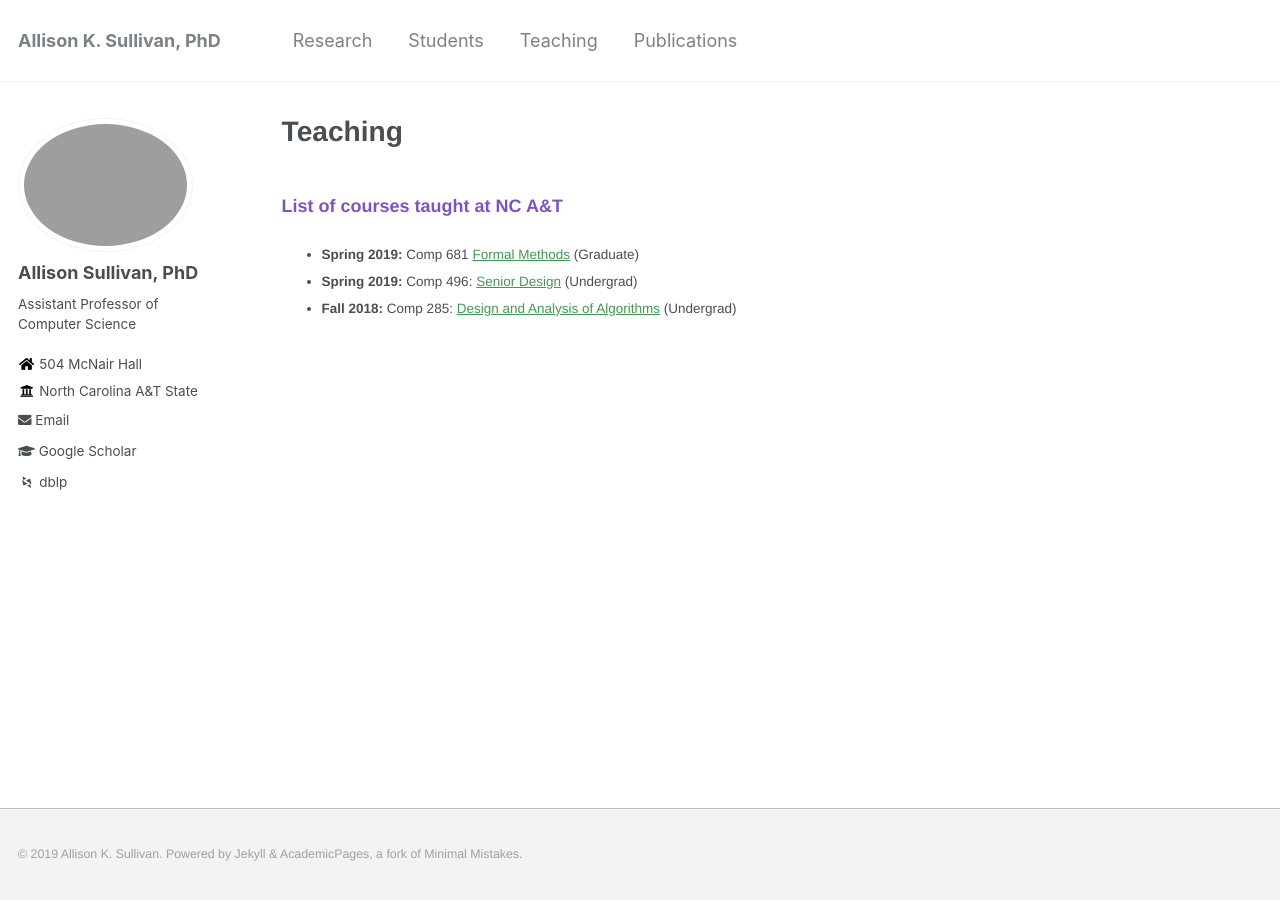
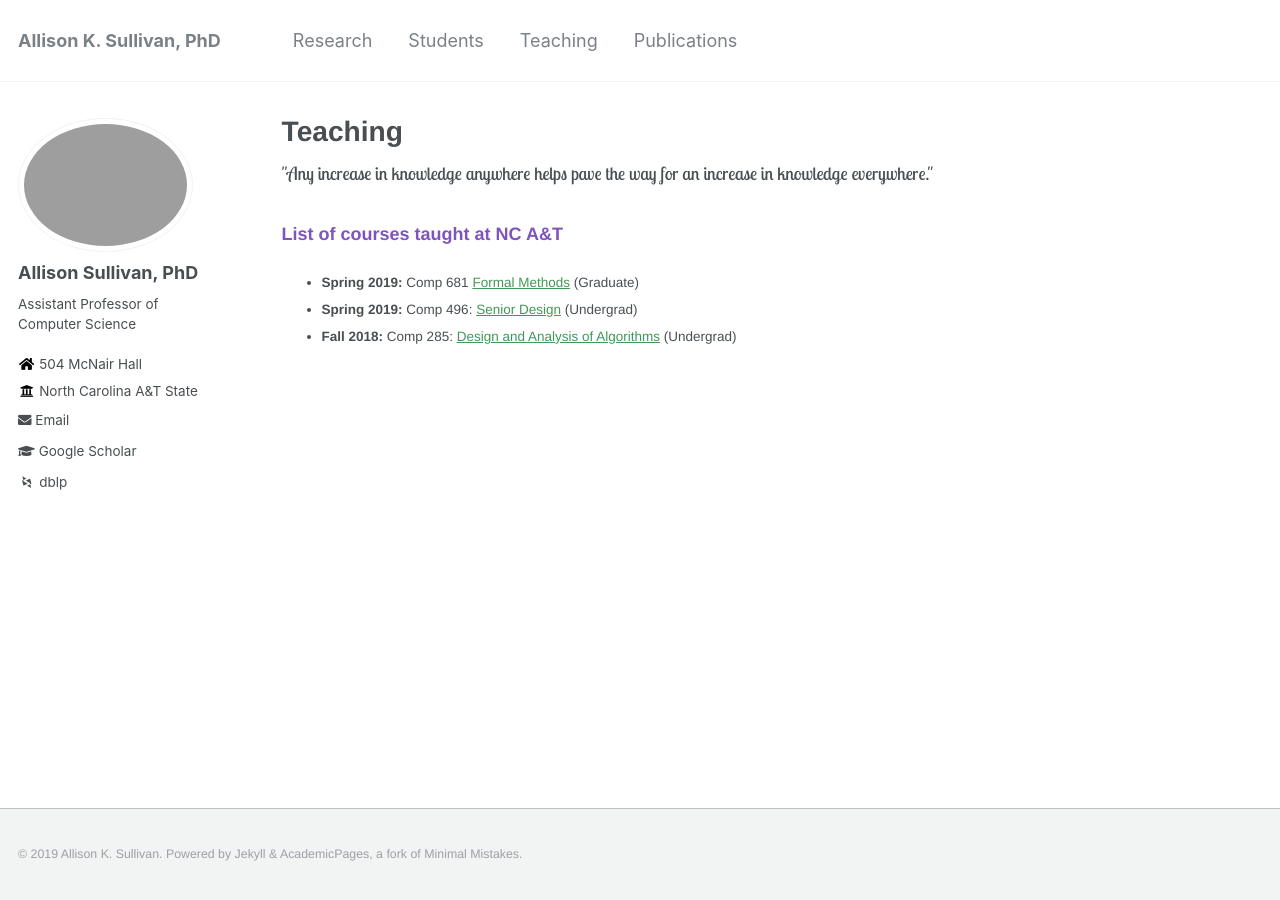
Before and after one commit to Allisonius/allisonius.github.io, a Jekyll site: the page built from _pages/teaching.md, in a window 1280 px wide. Built offline with Jekyll 4.4.1, drawn with Linux system fonts in a browser that asks for light colours; some web fonts are replaced.

Commit message:
Update teaching.md

```diff
--- a/_pages/teaching.md
+++ b/_pages/teaching.md
@@ -5,7 +5,7 @@ author_profile: true
 ---
 <link href="https://fonts.googleapis.com/css?family=Lobster+Two" rel="stylesheet">
 
-
+<font face="Lobster Two">"Any increase in knowledge anywhere helps pave the way for an increase in knowledge everywhere."</font>
 
 ### List of courses taught at NC A&T
 
```
